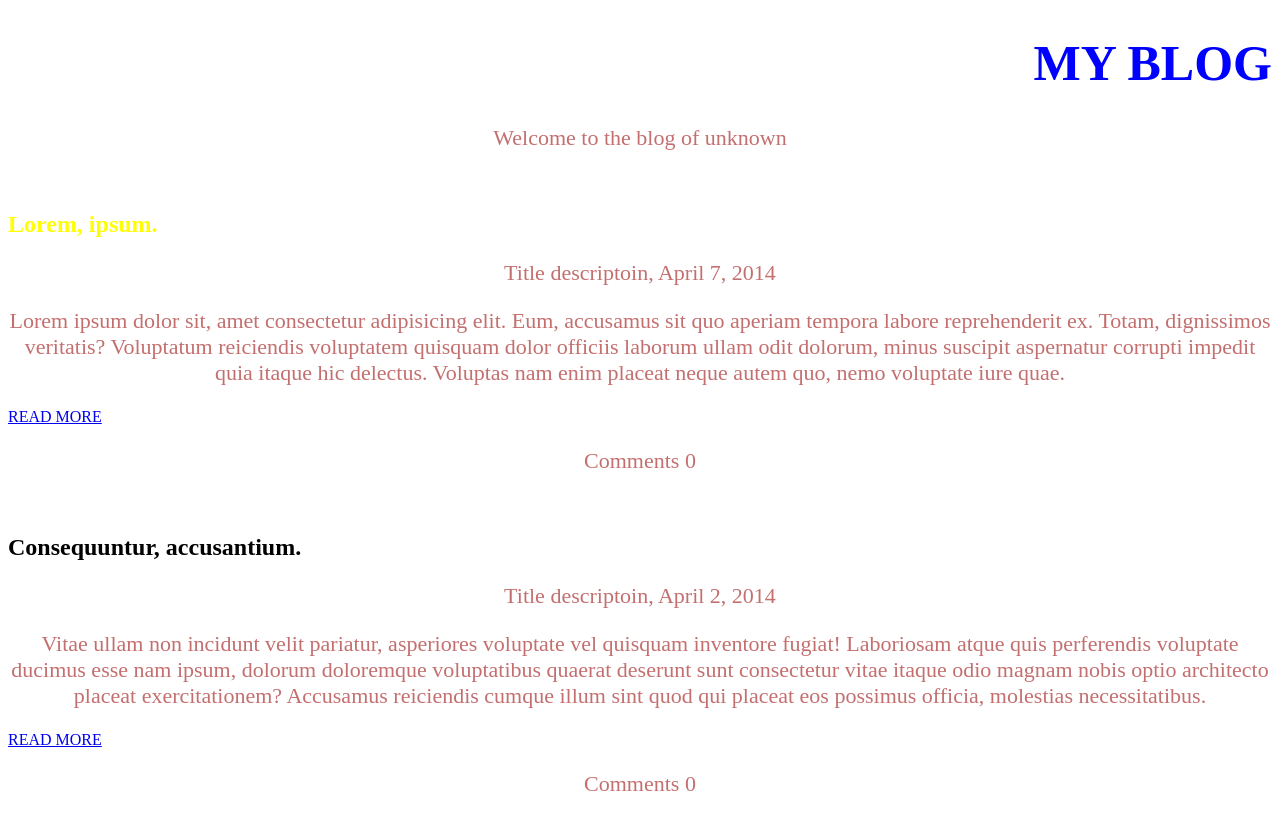
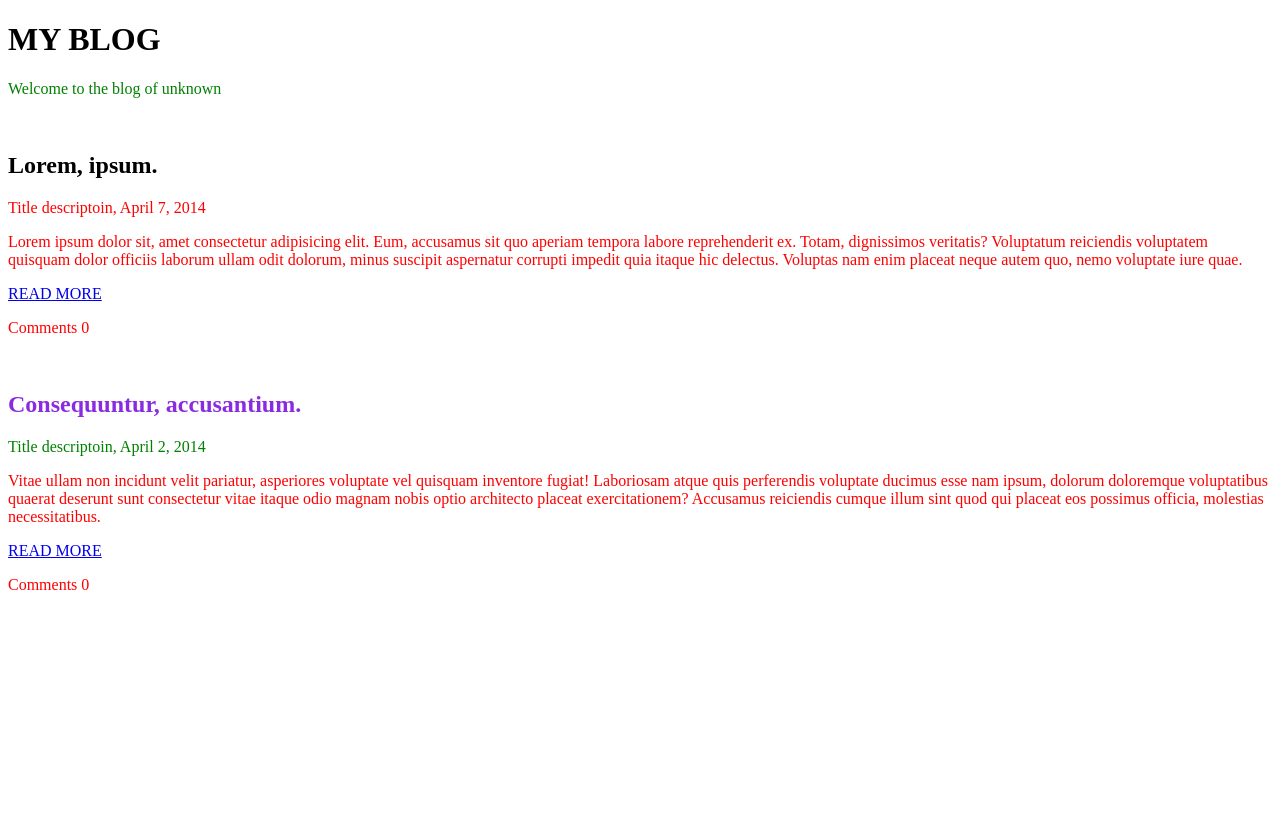
Before and after one commit to MrLipa2496/courses-lesson-3-CSS, a plain HTML site: page index.html in a window 1280 px wide. Drawn offline with Linux system fonts and the light colour scheme.

Commit message:
Add style.css

```diff
--- /dev/null
+++ b/assets/css/style.css
@@ -0,0 +1,11 @@
+p {
+  color: red;
+}
+
+.sub-head {
+  color: green;
+}
+
+.best-h2 {
+  color: blueviolet;
+}
--- a/index.html
+++ b/index.html
@@ -4,25 +4,14 @@
     <meta charset="UTF-8" />
     <meta name="viewport" content="width=device-width, initial-scale=1.0" />
     <title>Document</title>
-    <style>
-      p {
-        color: rgb(196, 111, 111);
-        text-align: center;
-        font-size: 22px;
-      }
-      h1 {
-        color: blue;
-        text-align: right;
-        font-size: 50px;
-      }
-    </style>
+    <link rel="stylesheet" href="./assets/css/style.css" />
   </head>
   <body>
     <!-- header>h1+p -->
 
     <header>
       <h1>MY BLOG</h1>
-      <p>Welcome to the blog of unknown</p>
+      <p class="sub-head">Welcome to the blog of unknown</p>
     </header>
 
     <!-- main>article*2>img+h2>lorem2^p{Title description, April 7, 2014}+p>lorem50^a[href="#"]{READ MORE}+p{Comments 0} -->
@@ -30,7 +19,7 @@
     <main>
       <article>
         <img src="" alt="" />
-        <h2 style="color: yellow">Lorem, ipsum.</h2>
+        <h2>Lorem, ipsum.</h2>
         <p>
           Title descriptoin, <time datetime="2014-04-0">April 7, 2014</time>
         </p>
@@ -47,8 +36,8 @@
       </article>
       <article>
         <img src="" alt="" />
-        <h2>Consequuntur, accusantium.</h2>
-        <p>
+        <h2 class="best-h2">Consequuntur, accusantium.</h2>
+        <p class="sub-head">
           Title descriptoin, <time datetime="2014-04-02">April 2, 2014</time>
         </p>
         <p>
```
